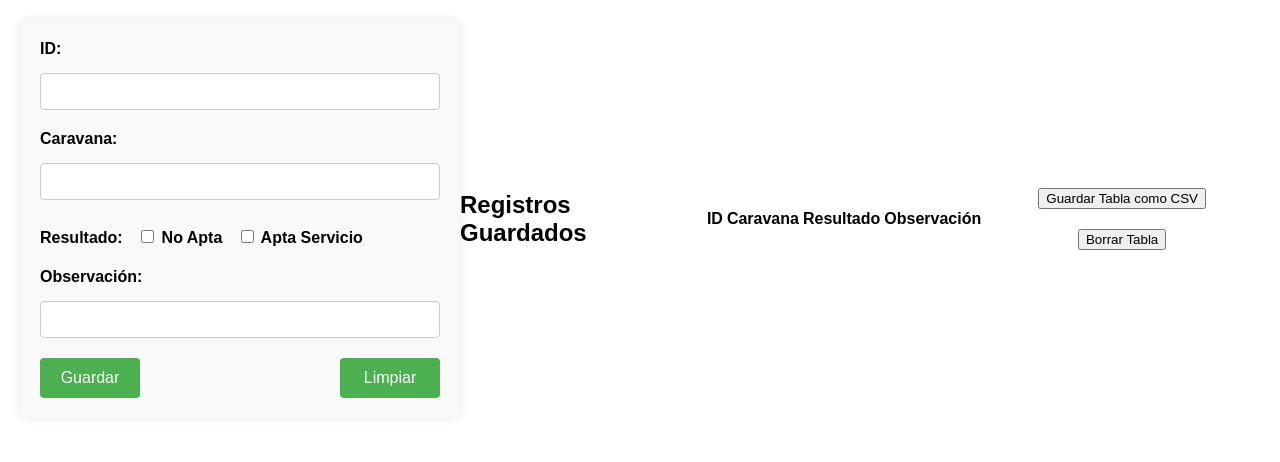
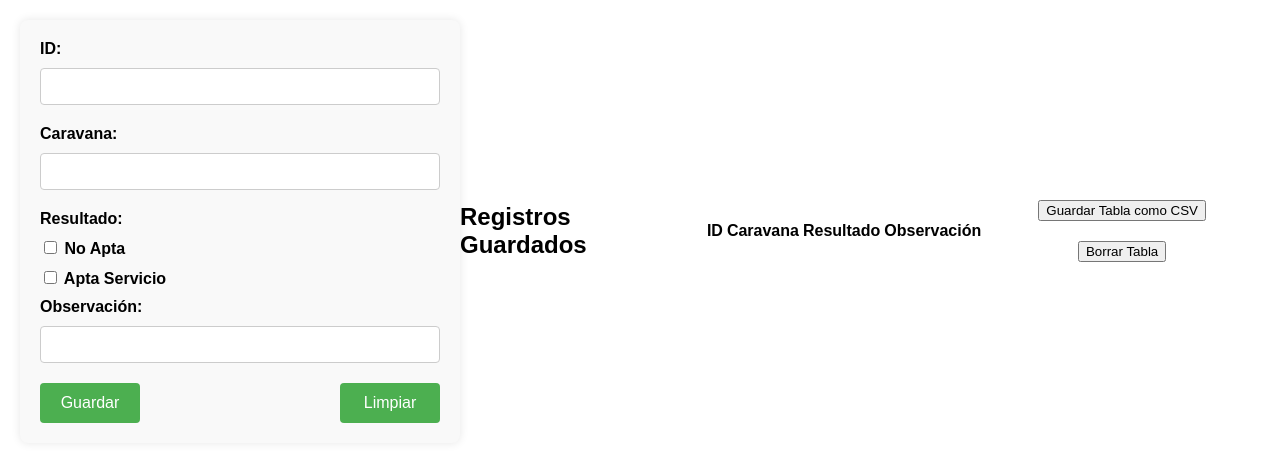
Before and after one commit to negroKiordi/webappPrueba, a PHP site: page /subpaginas/tactos.html in a window 1280 px wide. Shown: the part 112-574 px from the top of the page. Run offline with PHP 8.4, Linux system fonts and the light colour scheme; lists and menus that the app fills with data are empty.

Commit message:
Update style.css

```diff
--- a/style.css
+++ b/style.css
@@ -1,4 +1,4 @@
-/* Estilos generales */
+ /* Estilos generales */
 body {
     font-family: Arial, sans-serif;
     margin: 0;
@@ -67,36 +67,20 @@ main {
     max-width: 400px;
 }
 
-/* Alinear el label con su campo */
 .subpagina-form label {
-    display: inline-block;
-    margin-bottom: 5px;
+    display: block;
+    margin-bottom: 10px;
     font-weight: bold;
 }
 
 .subpagina-form input[type="text"],
-.subpagina-form input[type="number"],
-.subpagina-form input[type="date"],
-.subpagina-form select {
+.subpagina-form input[type="number"] {
     width: 100%;
     padding: 10px;
     margin-bottom: 20px;
     border: 1px solid #ccc;
     border-radius: 4px;
     box-sizing: border-box;
-}
-
-/* Ajuste de espaciado entre el label y el campo */
-.subpagina-form label {
-    margin-right: 10px;
-}
-
-/* Ajustar la separación entre campos */
-.subpagina-form input,
-.subpagina-form select {
-    margin-top: 10px;
-    margin-bottom: 20px;
-    padding: 8px;
 }
 
 /* Estilo para el contenedor de botones */
```
